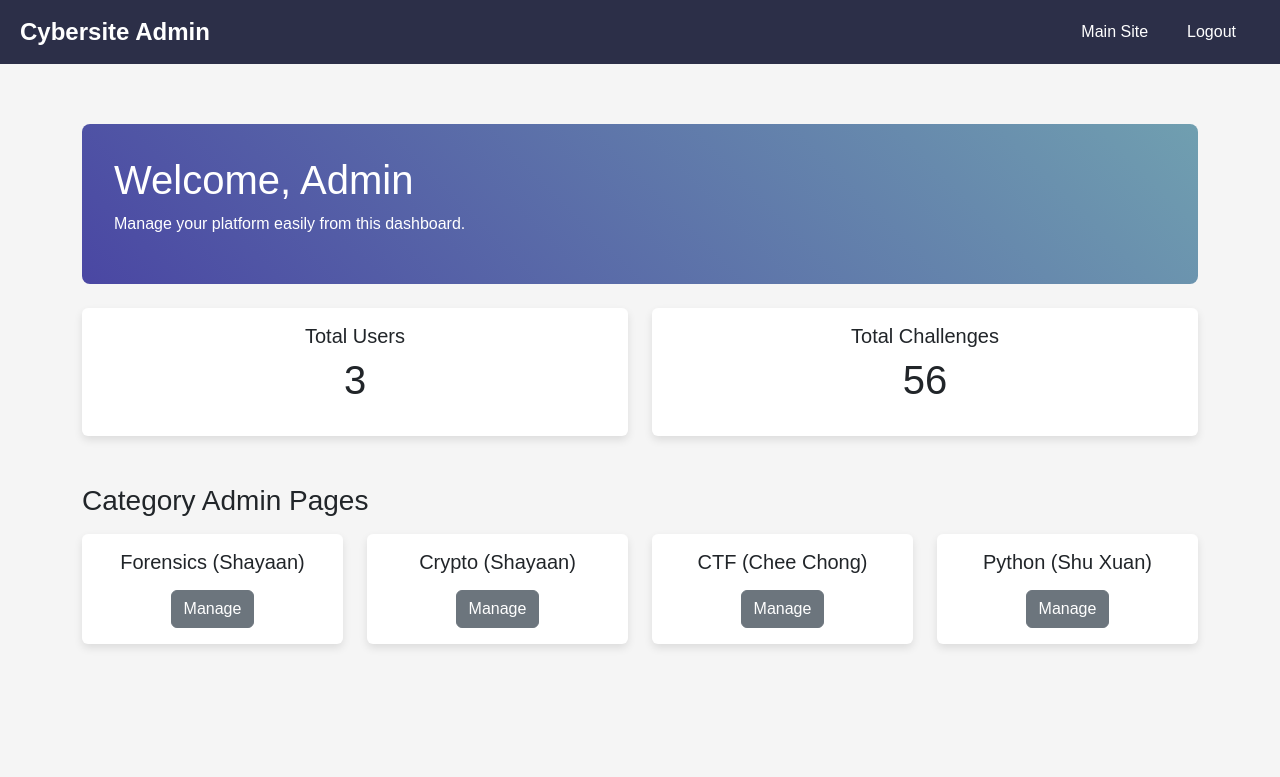
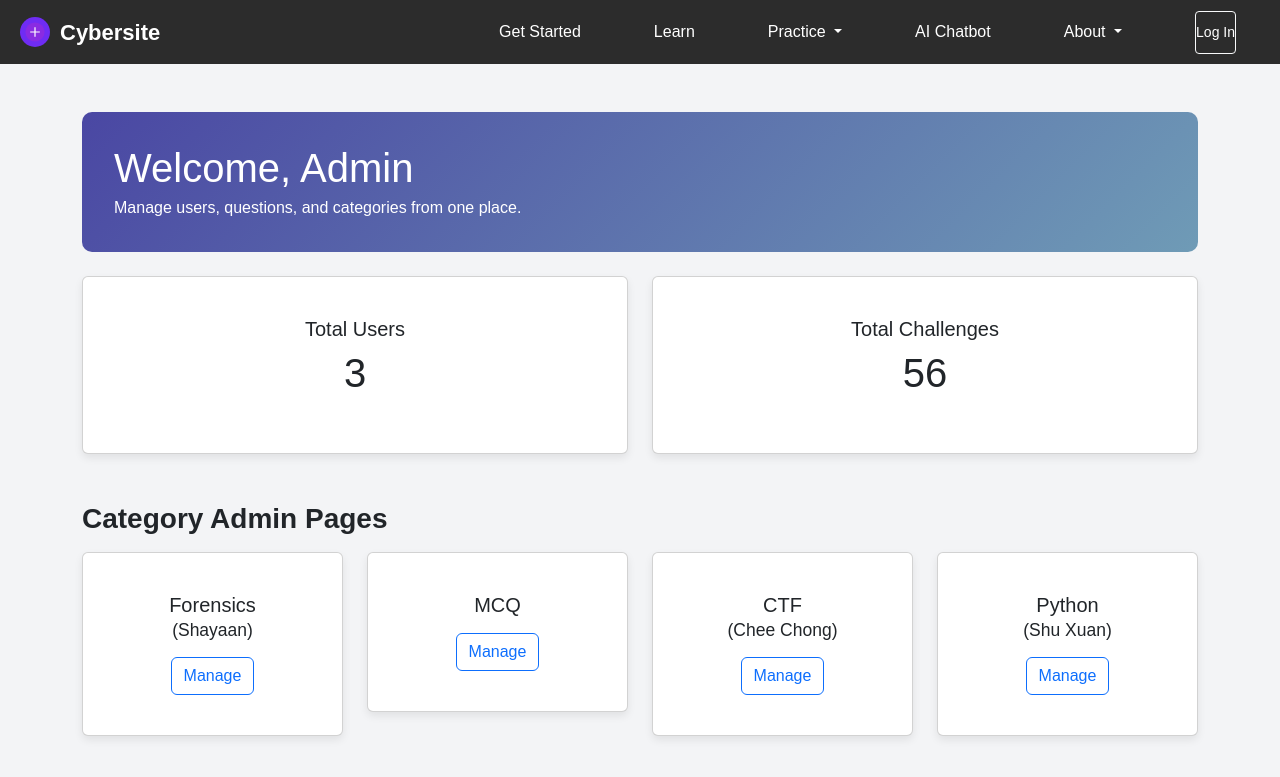
Before and after one commit to nightslash6/MP, a PHP site: page /admin_dashboard.php in a window 1280 px wide. Shown: the top 777 px of the page. Run offline with PHP 8.4, Linux system fonts and the light colour scheme; data comes from the database, SQL or seed files in the repository.

Commit message:
Update admin_dashboard.php

```diff
--- a/admin_dashboard.php
+++ b/admin_dashboard.php
@@ -3,6 +3,7 @@ session_start();
 require 'config.php';
 $conn = db_connect();
 
+// Fetch user data
 $user_data = null;
 if (isset($_SESSION['user_id'])) {
     $stmt = $conn->prepare("SELECT user_id, name, email, user_role FROM users WHERE user_id = ?");
@@ -14,68 +15,56 @@ if (isset($_SESSION['user_id'])) {
     }
     $stmt->close();
 }
+$GLOBALS['user_data'] = $user_data;
 
-$resultUsers = $conn->query("SELECT COUNT(*) AS total_users FROM users");
-$rowUsers = $resultUsers->fetch_assoc();
-$totalUsers = $rowUsers['total_users'];
-
-$resultQuestions = $conn->query("SELECT COUNT(*) AS total_questions FROM questions");
-$rowQuestions = $resultQuestions->fetch_assoc();
-$totalQuestions = $rowQuestions['total_questions'];
+// Dashboard metrics
+$totalUsers = $conn->query("SELECT COUNT(*) AS count FROM users")->fetch_assoc()['count'];
+$totalQuestions = $conn->query("SELECT COUNT(*) AS count FROM questions")->fetch_assoc()['count'];
 ?>
 <!DOCTYPE html>
 <html lang="en">
 <head>
     <meta charset="UTF-8">
     <title>Admin Dashboard</title>
-    <link href="https://cdnjs.cloudflare.com/ajax/libs/bootstrap/5.3.0/css/bootstrap.min.css" rel="stylesheet">
-    <script src="https://cdnjs.cloudflare.com/ajax/libs/bootstrap/5.3.0/js/bootstrap.bundle.min.js"></script>
     <link rel="stylesheet" href="mstyles.css">
+    <link href="https://cdn.jsdelivr.net/npm/bootstrap@5.3.0/dist/css/bootstrap.min.css" rel="stylesheet">
+    <script src="https://cdn.jsdelivr.net/npm/bootstrap@5.3.0/dist/js/bootstrap.bundle.min.js"></script>
     <style>
-        .navbar {
-            background-color: #2c2f48;
-            padding: 10px 20px;
+        .dashboard-header {
+            background: linear-gradient(135deg, #4a47a3, #6f9bb6);
             color: white;
+            padding: 2rem;
+            border-radius: 10px;
         }
-        .logo-text {
-            color: white;
-            font-weight: bold;
-            text-decoration: none;
+        .card {
+            border: none;
+            box-shadow: 0 4px 8px rgba(0,0,0,0.08);
+            transition: 0.3s ease;
         }
-        .nav-links a {
-            color: white;
-            margin-left: 15px;
-            text-decoration: none;
+        .card:hover {
+            transform: translateY(-4px);
         }
-        .nav-links a:hover {
-            text-decoration: underline;
+        .section-title {
+            margin-top: 3rem;
+            margin-bottom: 1rem;
+            font-weight: 600;
         }
-        .container { margin-top: 60px; }
-        .card { border: none; box-shadow: 0 4px 8px rgba(0,0,0,0.1); }
-        .card:hover { transform: translateY(-3px); transition: 0.3s; }
-        .dashboard-header { background: linear-gradient(45deg, #4a47a3, #709fb0); color: white; padding: 2rem; border-radius: 8px; }
     </style>
 </head>
 <body>
-    <nav class="navbar">
-        <div class="logo">
-            <a href="main.php" class="logo-text">Cybersite Admin</a>
-        </div>
-        <div class="nav-links">
-            <a href="main.php">Main Site</a>
-            <a href="logout.php">Logout</a>
-        </div>
-    </nav>
 
-    <div class="container">
+<?php include 'navbar.php'; ?>
+
+<div class="container mt-5">
     <div class="dashboard-header mb-4">
-            <h1>Welcome, Admin</h1>
-            <p>Manage your platform easily from this dashboard.</p>
+        <h1 class="mb-1">Welcome, Admin</h1>
+        <p class="mb-0">Manage users, questions, and categories from one place.</p>
     </div>
 
+    <!-- Stats -->
     <div class="row g-4">
         <div class="col-md-6">
-                <div class="card text-center">
+            <div class="card text-center py-4">
                 <div class="card-body">
                     <h5 class="card-title">Total Users</h5>
                     <p class="display-6"><?= $totalUsers ?></p>
@@ -83,7 +72,7 @@ $totalQuestions = $rowQuestions['total_questions'];
             </div>
         </div>
         <div class="col-md-6">
-                <div class="card text-center">
+            <div class="card text-center py-4">
                 <div class="card-body">
                     <h5 class="card-title">Total Challenges</h5>
                     <p class="display-6"><?= $totalQuestions ?></p>
@@ -92,41 +81,43 @@ $totalQuestions = $rowQuestions['total_questions'];
         </div>
     </div>
 
-        <h3 class="mt-5 mb-3">Category Admin Pages</h3>
+    <!-- Categories -->
+    <h3 class="section-title">Category Admin Pages</h3>
     <div class="row g-4">
         <div class="col-md-3">
-                <div class="card text-center">
+            <div class="card text-center py-4">
                 <div class="card-body">
-                        <h5 class="card-title">Forensics (Shayaan)</h5>
-                        <a href="shayaan_admin_manage.php" class="btn btn-secondary mt-2">Manage</a>
+                    <h5 class="card-title">Forensics<br><small>(Shayaan)</small></h5>
+                    <a href="forensics_admin_manage.php" class="btn btn-outline-primary mt-2">Manage</a>
                 </div>
             </div>
         </div>
         <div class="col-md-3">
-                <div class="card text-center">
+            <div class="card text-center py-4">
                 <div class="card-body">
-                        <h5 class="card-title">Crypto (Shayaan)</h5>
-                        <a href="shayaan_admin_manage.php#cryptoTab" class="btn btn-secondary mt-2">Manage</a>
+                    <h5 class="card-title">MCQ</h5>
+                    <a href="crypto_admin_manage.php#cryptoTab" class="btn btn-outline-primary mt-2">Manage</a>
                 </div>
             </div>
         </div>
         <div class="col-md-3">
-                <div class="card text-center">
+            <div class="card text-center py-4">
                 <div class="card-body">
-                        <h5 class="card-title">CTF (Chee Chong)</h5>
-                        <a href="chee_ctf_admin.php" class="btn btn-secondary mt-2">Manage</a>
+                    <h5 class="card-title">CTF<br><small>(Chee Chong)</small></h5>
+                    <a href="_ctf_admin.php" class="btn btn-outline-primary mt-2">Manage</a>
                 </div>
             </div>
         </div>
         <div class="col-md-3">
-                <div class="card text-center">
+            <div class="card text-center py-4">
                 <div class="card-body">
-                        <h5 class="card-title">Python (Shu Xuan)</h5>
-                        <a href="shu_python_admin.php" class="btn btn-secondary mt-2">Manage</a>
+                    <h5 class="card-title">Python<br><small>(Shu Xuan)</small></h5>
+                    <a href="_python_admin.php" class="btn btn-outline-primary mt-2">Manage</a>
                 </div>
             </div>
         </div>
     </div>
 </div>
+
 </body>
 </html>
```
Lines whose indentation alone changed are shown as unchanged.
